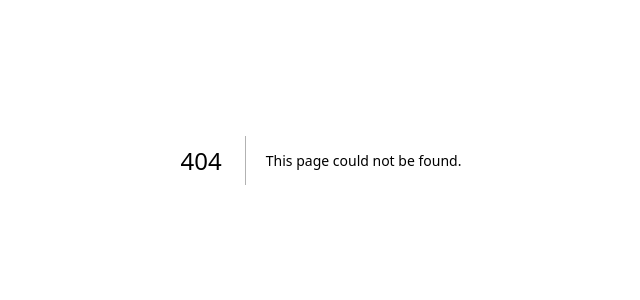
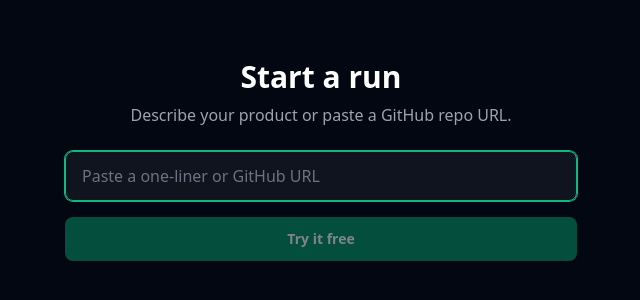
Before and after one commit to RECTOR-LABS/praeco, a Next.js app: page /intake in a window 1280 px wide. Before the commit this address had no page. Shown: the part 240-540 px from the top of the page, without its empty margins (319-959 px from the left). Built offline with nearby package versions, Linux system fonts and the light colour scheme.

Commit message:
feat(web): five Door-A pages — landing, intake, theater, replay, kit

```diff
--- a/app/(marketing)/page.tsx
+++ b/app/(marketing)/page.tsx
@@ -1,5 +1,68 @@
-import type { WorklogEvent } from "@/src/types"; // proves engine import resolves
-export default function Landing() {
-  const sample: WorklogEvent["kind"] = "run_started";
-  return <main className="p-10"><h1 className="text-2xl font-bold">Praeco</h1><p className="sr-only">{sample}</p></main>;
+import Link from "next/link";
+import { listRecords } from "@/server/persistence";
+import { baseUnitsToUsd } from "@/src/constants";
+
+export const dynamic = "force-dynamic";
+
+export default async function Landing() {
+  const records = await listRecords();
+  const flagship = records[0];
+  const watchHref = flagship ? `/replay/${flagship.runId}` : `/intake?mode=sandbox`;
+
+  return (
+    <main className="min-h-screen bg-gray-950 text-white">
+      <section className="mx-auto max-w-4xl px-6 py-24 text-center space-y-8">
+        <h1 className="text-5xl font-bold tracking-tight">Praeco</h1>
+        <p className="text-xl text-gray-400 max-w-2xl mx-auto">
+          The general contractor for product launches — autonomous, on-chain, accountable.
+        </p>
+        <div className="flex flex-wrap justify-center gap-4">
+          <Link
+            href={watchHref}
+            className="inline-flex items-center gap-2 rounded-lg bg-white/10 px-5 py-2.5 text-sm font-medium text-white hover:bg-white/20 transition-colors"
+          >
+            ▶ Watch a run
+          </Link>
+          <Link
+            href="/intake?mode=sandbox"
+            className="inline-flex items-center gap-2 rounded-lg bg-emerald-600 px-5 py-2.5 text-sm font-medium text-white hover:bg-emerald-500 transition-colors"
+          >
+            Try it free
+          </Link>
+          <Link
+            href="/intake?mode=live"
+            className="inline-flex items-center gap-2 rounded-lg border border-white/20 px-5 py-2.5 text-sm font-medium text-white hover:bg-white/5 transition-colors"
+          >
+            Run live ⚿
+          </Link>
+        </div>
+      </section>
+
+      {records.length > 0 && (
+        <section className="mx-auto max-w-4xl px-6 pb-24 space-y-4">
+          <h2 className="text-lg font-semibold text-gray-300">Recent runs</h2>
+          <ul className="space-y-2">
+            {records.map((rec) => (
+              <li key={rec.runId}>
+                <Link
+                  href={`/replay/${rec.runId}`}
+                  className="flex items-center justify-between rounded-lg border border-white/10 bg-white/5 px-4 py-3 hover:bg-white/10 transition-colors"
+                >
+                  <span className="font-mono text-sm text-gray-300 truncate max-w-xs">
+                    {rec.runId}
+                  </span>
+                  <div className="flex items-center gap-4 text-sm shrink-0">
+                    <span className="text-gray-500">{rec.status}</span>
+                    <span className="text-emerald-400">
+                      ${baseUnitsToUsd(BigInt(rec.spentBaseUnits))}
+                    </span>
+                  </div>
+                </Link>
+              </li>
+            ))}
+          </ul>
+        </section>
+      )}
+    </main>
+  );
 }
--- /dev/null
+++ b/app/intake/page.tsx
@@ -0,0 +1,102 @@
+"use client";
+import { Suspense, useState } from "react";
+import { useRouter, useSearchParams } from "next/navigation";
+
+function detect(value: string, mode: string): Record<string, string> {
+  if (/^https:\/\/github\.com\/[\w.-]+\/[\w.-]+\/?$/.test(value)) {
+    return { mode, repoUrl: value };
+  }
+  return { mode, text: value };
+}
+
+function IntakeForm() {
+  const router = useRouter();
+  const searchParams = useSearchParams();
+  const mode = searchParams.get("mode") ?? "sandbox";
+  const [value, setValue] = useState("");
+  const [error, setError] = useState<string | null>(null);
+  const [loading, setLoading] = useState(false);
+
+  async function handleSubmit(e: React.FormEvent) {
+    e.preventDefault();
+    if (!value.trim()) return;
+    setError(null);
+    setLoading(true);
+    try {
+      const res = await fetch("/api/runs", {
+        method: "POST",
+        headers: { "content-type": "application/json" },
+        body: JSON.stringify(detect(value, mode)),
+      });
+      if (!res.ok) {
+        const text = await res.text().catch(() => "");
+        let msg = "Something went wrong. Please try again.";
+        try { msg = (JSON.parse(text) as { error?: string }).error ?? msg; } catch {}
+        setError(msg);
+        return;
+      }
+      const data = (await res.json()) as { runId?: string };
+      router.push("/run/" + (data.runId as string));
+    } catch (err) {
+      setError((err as Error).message ?? "Network error. Please try again.");
+    } finally {
+      setLoading(false);
+    }
+  }
+
+  return (
+    <form onSubmit={handleSubmit} className="space-y-4">
+      <input
+        type="text"
+        placeholder="Paste a one-liner or GitHub URL"
+        value={value}
+        onChange={(e) => setValue(e.target.value)}
+        className="w-full rounded-lg border border-white/20 bg-white/5 px-4 py-3 text-white placeholder-gray-500 outline-none focus:border-emerald-500 focus:ring-1 focus:ring-emerald-500"
+        autoFocus
+      />
+      <button
+        type="submit"
+        disabled={loading || !value.trim()}
+        className="w-full rounded-lg bg-emerald-600 px-4 py-3 text-sm font-semibold text-white hover:bg-emerald-500 disabled:opacity-50 transition-colors"
+      >
+        {loading ? "Running…" : "Try it free"}
+      </button>
+      {error && (
+        <p
+          role="alert"
+          className="rounded-lg border border-red-500/20 bg-red-500/10 px-4 py-3 text-sm text-red-400"
+        >
+          {error}
+        </p>
+      )}
+      {mode === "live" && !loading && (
+        <p className="text-center text-xs text-gray-500">
+          Live mode requires a valid <code className="font-mono">LIVE_RUN_TOKEN</code> — contact
+          RECTOR to request access.
+        </p>
+      )}
+    </form>
+  );
+}
+
+export default function IntakePage() {
+  return (
+    <main className="min-h-screen bg-gray-950 text-white flex items-center justify-center px-6">
+      <div className="w-full max-w-lg space-y-6">
+        <div className="text-center space-y-2">
+          <h1 className="text-3xl font-bold">Start a run</h1>
+          <p className="text-gray-400">
+            Describe your product or paste a GitHub repo URL.
+          </p>
+        </div>
+        <Suspense
+          fallback={
+            <div className="h-32 animate-pulse rounded-lg bg-white/5" />
+          }
+        >
+          <IntakeForm />
+        </Suspense>
+      </div>
+    </main>
+  );
+}
--- /dev/null
+++ b/app/kit/[id]/page.tsx
@@ -0,0 +1,19 @@
+import { notFound } from "next/navigation";
+import { loadRecord } from "@/server/persistence";
+import { KitView } from "@/components/KitView";
+
+export default async function KitPage({
+  params,
+}: {
+  params: Promise<{ id: string }>;
+}) {
+  const { id } = await params;
+  const rec = await loadRecord(id);
+  if (!rec?.kit) notFound();
+
+  return (
+    <main className="min-h-screen bg-gray-950 text-white">
+      <KitView kit={rec.kit} />
+    </main>
+  );
+}
--- /dev/null
+++ b/app/replay/[id]/page.tsx
@@ -0,0 +1,21 @@
+import { notFound } from "next/navigation";
+import { loadRecord } from "@/server/persistence";
+import { ReplayStage } from "@/components/ReplayStage";
+import { KitView } from "@/components/KitView";
+
+export default async function ReplayPage({
+  params,
+}: {
+  params: Promise<{ id: string }>;
+}) {
+  const { id } = await params;
+  const rec = await loadRecord(id);
+  if (!rec) notFound();
+
+  return (
+    <main className="min-h-screen bg-gray-950 text-white">
+      <ReplayStage runId={id} />
+      {rec.kit && <KitView kit={rec.kit} />}
+    </main>
+  );
+}
--- /dev/null
+++ b/app/run/[id]/page.tsx
@@ -0,0 +1,30 @@
+"use client";
+import { use } from "react";
+import Link from "next/link";
+import { useRunStream } from "@/components/theater/useRunStream";
+import { Theater } from "@/components/theater/Theater";
+
+export default function TheaterPage({
+  params,
+}: {
+  params: Promise<{ id: string }>;
+}) {
+  const { id } = use(params);
+  const state = useRunStream(id);
+
+  return (
+    <main className="min-h-screen bg-gray-950 text-white">
+      <Theater state={state} />
+      {state.status !== "running" && (
+        <div className="py-8 text-center">
+          <Link
+            href={`/kit/${id}`}
+            className="inline-flex items-center gap-2 rounded-lg bg-emerald-600 px-5 py-2.5 text-sm font-semibold text-white hover:bg-emerald-500 transition-colors"
+          >
+            View kit →
+          </Link>
+        </div>
+      )}
+    </main>
+  );
+}
--- /dev/null
+++ b/components/ReplayStage.tsx
@@ -0,0 +1,36 @@
+"use client";
+import { useState } from "react";
+import { useRunStream } from "@/components/theater/useRunStream";
+import { Theater } from "@/components/theater/Theater";
+
+type Speed = "1" | "4" | "max";
+
+const SPEED_LABELS: Record<Speed, string> = { "1": "1×", "4": "4×", max: "Skip" };
+
+export function ReplayStage({ runId }: { runId: string }) {
+  const [speed, setSpeed] = useState<Speed>("1");
+  const state = useRunStream(runId, { speed });
+
+  return (
+    <div>
+      <div className="flex items-center gap-2 px-4 pt-4 pb-2">
+        <span className="text-xs font-medium text-gray-500 mr-1">Speed:</span>
+        {(["1", "4", "max"] as Speed[]).map((s) => (
+          <button
+            key={s}
+            type="button"
+            onClick={() => setSpeed(s)}
+            className={`rounded px-3 py-1 text-xs font-medium transition-colors ${
+              s === speed
+                ? "bg-emerald-600 text-white"
+                : "bg-white/10 text-gray-400 hover:bg-white/20"
+            }`}
+          >
+            {SPEED_LABELS[s]}
+          </button>
+        ))}
+      </div>
+      <Theater state={state} />
+    </div>
+  );
+}
```
Also changed, not shown: 2 other files (tests, documents, lock files or other folders).
